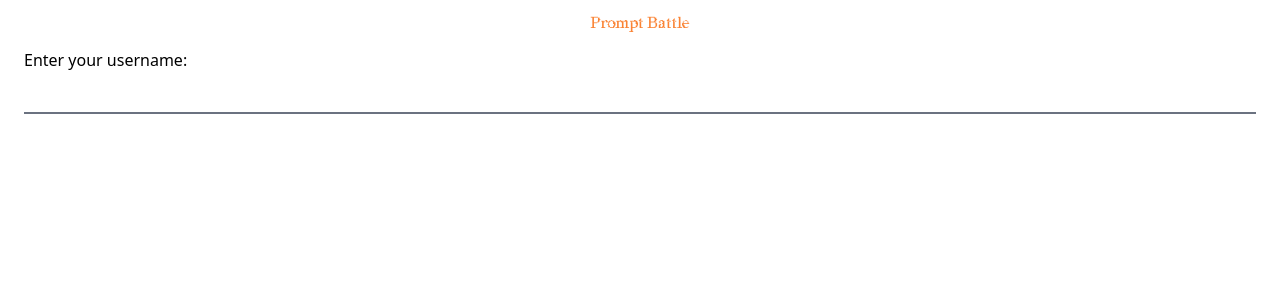
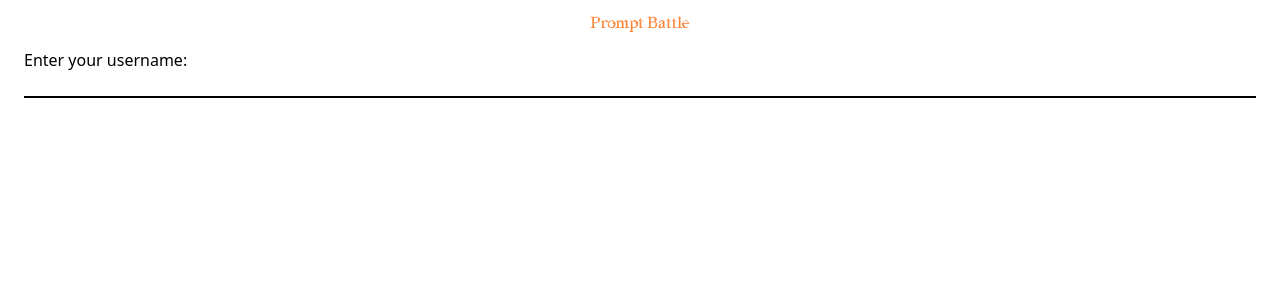
Before and after one commit to Francesco-Sch/prompt-slam, a SvelteKit app: page / in a window 1280 px wide. Shown: the top 300 px of the page. Built offline with nearby package versions, Linux system fonts and the light colour scheme.

Commit message:
Remove @tailwindcss/forms

```diff
--- a/package.json
+++ b/package.json
@@ -14,7 +14,6 @@
 	"devDependencies": {
 		"@sveltejs/adapter-auto": "^2.0.0",
 		"@sveltejs/kit": "^1.5.0",
-		"@tailwindcss/forms": "^0.5.3",
 		"@typescript-eslint/eslint-plugin": "^5.45.0",
 		"@typescript-eslint/parser": "^5.45.0",
 		"autoprefixer": "^10.4.13",
--- a/src/routes/+page.svelte
+++ b/src/routes/+page.svelte
@@ -2,6 +2,6 @@
 	<p class="font-sans">Enter your username:</p>
 	<input
 		type="text"
-		class="border-lime-400 border-0 border-b-2 w-full focus:ring-0 focus:border-prompt-orange"
+		class="border-lime-400 w-full border-0 border-b-2 focus:border-prompt-orange focus:ring-0"
 	/>
 </div>
--- a/tailwind.config.cjs
+++ b/tailwind.config.cjs
@@ -34,5 +34,5 @@ module.exports = {
 			}
 		}
 	},
-	plugins: [require('@tailwindcss/forms')]
+	plugins: []
 };
```
Also changed, not shown: 2 other files (tests, documents, lock files or other folders).
